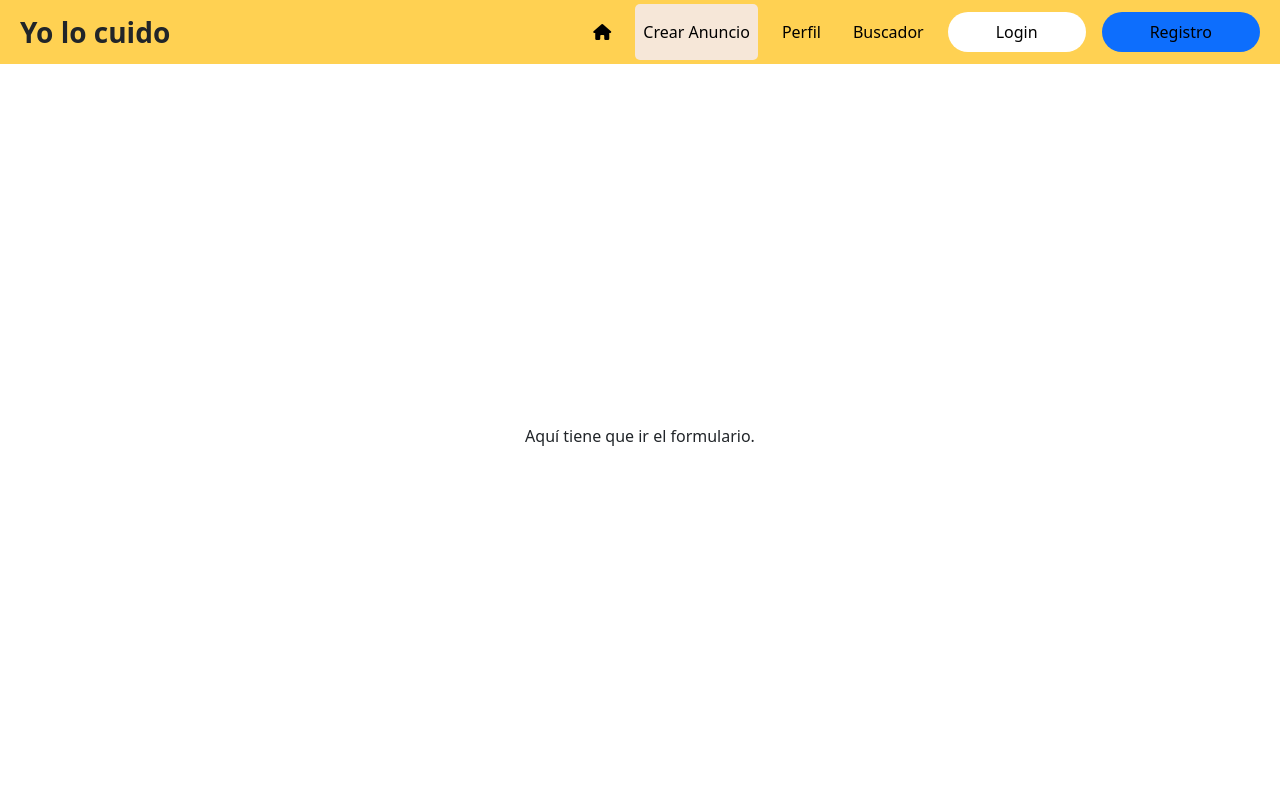
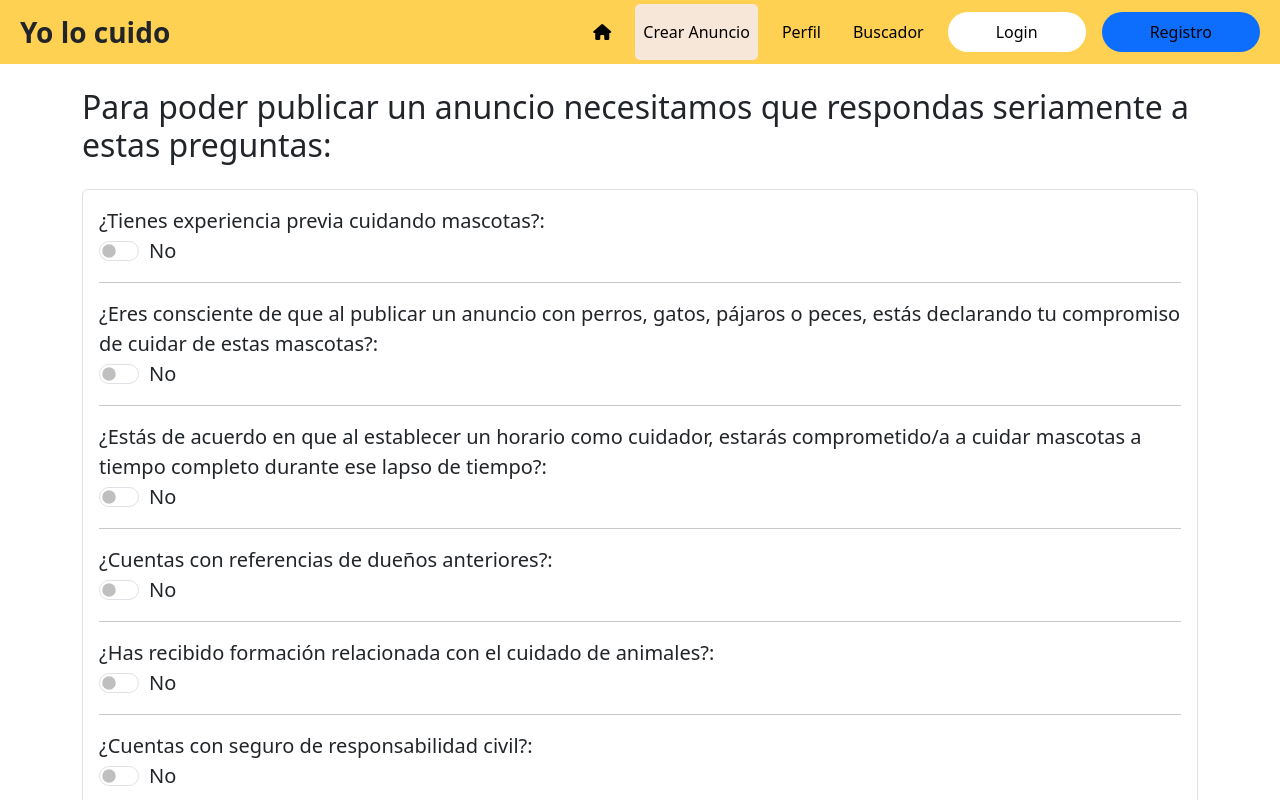
Before and after one commit to No-Country-simulation/c19-25-m-node-react, a React (Vite) app in the folder FRONTEND-REACT/: page /anuncios in a window 1280 px wide. Shown: the top 800 px of the page. Built offline with nearby package versions, Linux system fonts and the light colour scheme.

Commit message:
Formulario Registro de cuidadores hecho

```diff
--- a/FRONTEND-REACT/package.json
+++ b/FRONTEND-REACT/package.json
@@ -10,6 +10,7 @@
     "preview": "vite preview"
   },
   "dependencies": {
+    "axios": "^1.7.2",
     "bootstrap": "^5.3.3",
     "cors": "^2.8.5",
     "mongodb": "^6.8.0",
--- a/FRONTEND-REACT/src/components/FormRegistro2.jsx
+++ b/FRONTEND-REACT/src/components/FormRegistro2.jsx
@@ -1,12 +1,100 @@
-import React from "react";
+import React, { useState } from 'react';
+import 'bootstrap/dist/css/bootstrap.min.css';
+import axios from 'axios'
 
-export default function FormRegistro2() {
+const SwitchComponent = () => {
+    // Estado para manejar los estados de 11 switches y sus preguntas
+    const [switches, setSwitches] = useState([
+        { question: "¿Tienes experiencia previa cuidando mascotas?", isChecked: false },
+        { question: "¿Eres consciente de que al publicar un anuncio con perros, gatos, pájaros o peces, estás declarando tu compromiso de cuidar de estas mascotas?", isChecked: false },
+        { question: "¿Estás de acuerdo en que al establecer un horario como cuidador, estarás comprometido/a a cuidar mascotas a tiempo completo durante ese lapso de tiempo?", isChecked: false },
+        { question: "¿Cuentas con referencias de dueños anteriores?", isChecked: false },
+        { question: "¿Has recibido formación relacionada con el cuidado de animales?", isChecked: false },
+        { question: "¿Cuentas con seguro de responsabilidad civil?", isChecked: false },
+        { question: "¿Estás disponible para realizar visitas domiciliarias previas, en caso necesario?", isChecked: false },
+        { question: "¿Comprendes que al publicar un anuncio, estás aceptando un contrato de prestación de servicios como cuidador para el tipo de mascotas que seleccionaste?", isChecked: false },
+        { question: "¿Tienes conocimientos en primeros auxilios para mascotas?", isChecked: false },
+        { question: "¿Estás dispuesto a proporcionar informes fidedignos sobre el estado de las mascotas a los propietarios, si es necesario?", isChecked: false },
+        { question: "¿Estás dispuesto a seguir las instrucciones específicas de cuidado proporcionadas por los propietarios de las mascotas?", isChecked: false }
+    ]);
+
+    // Función para manejar el cambio de estado de un switch individual
+    const handleSwitchChange = (index) => (event) => {
+        const newSwitches = [...switches];
+        newSwitches[index].isChecked = event.target.checked;
+        setSwitches(newSwitches);
+    };
+
+    // Función para manejar el guardado en la base de datos
+    const saveToDatabase = async () => {
+        const allYes = switches.every(switchItem => switchItem.isChecked === true);
+
+        if (allYes) {
+            const confirmed = window.confirm("Estas preguntas tienen consecuencias legales y no se pueden responder a la ligera. ¿Estás seguro de haber leído y respondido bien todas las preguntas?");
+
+            if (confirmed) {
+                try {
+                    const response = await axios.post('http://tu-backend.com/guardarDatos', switches);
+
+                    console.log('Datos enviados correctamente', response.data);
+                    // Aquí podrías mostrar un mensaje de éxito o redireccionar al usuario
+                } catch (error) {
+                    console.error('Error al enviar los datos:', error);
+                    // Manejar el error, mostrar un mensaje al usuario, etc.
+                }
+            }
+        } else {
+            alert('Por favor, responde todas las preguntas con "Sí" para enviar.');
+        }
+    };
+
+    // Determinar si mostrar el botón de guardar o el mensaje de todas las respuestas en Sí
+    let buttonOrMessage;
+    if (switches.every(switchItem => switchItem.isChecked)) {
+        buttonOrMessage = (
+            <button className="btn btn-success mt-3 fs-4 mb-4" onClick={saveToDatabase}>
+                Enviar
+            </button>
+        );
+    } else {
+        buttonOrMessage = (
+            <div className="alert alert-warning mt-3">
+                Por favor, responde todas las preguntas con "Sí" para enviar.
+            </div>
+        );
+    }
 
     return (
-        <>
+        <div className='mx-3 container min-height-vh'>
             <div>
-                Aquí tiene que ir el formulario.
+                <h2 className='my-4'>Para poder publicar un anuncio necesitamos que respondas seriamente a estas preguntas:</h2>
             </div>
-        </>
-    )
-}
+            <div className='border rounded px-3'>
+                {switches.map((item, index) => (
+                    <div key={index} className='my-3 fs-5'>
+                        <span>{item.question}:</span>
+                        <div className="form-check form-switch">
+                            <input
+                                className="form-check-input"
+                                type="checkbox"
+                                role="switch"
+                                id={`flexSwitchCheckDefault${index}`}
+                                checked={item.isChecked}
+                                onChange={handleSwitchChange(index)}
+                            />
+                            <label className="form-check-label" htmlFor={`flexSwitchCheckDefault${index}`}>
+                                {item.isChecked ? 'Sí' : 'No'}
+                            </label>
+                        </div>
+                        <hr className='mx-auto text-dark' />
+                    </div>
+
+                ))}
+            </div>
+            {buttonOrMessage}
+
+        </div>
+    );
+};
+
+export default SwitchComponent;
```
Also changed, not shown: 1 other file (tests, documents, lock files or other folders).
